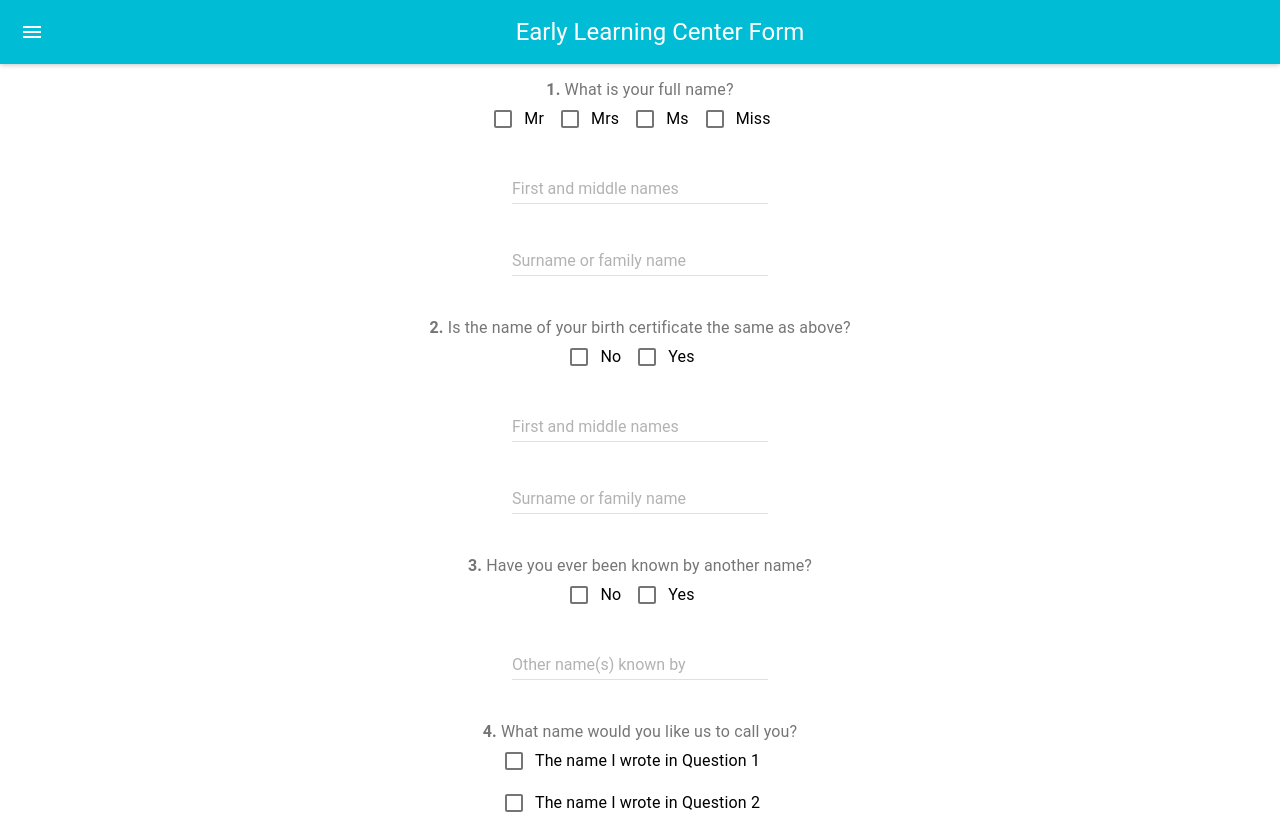
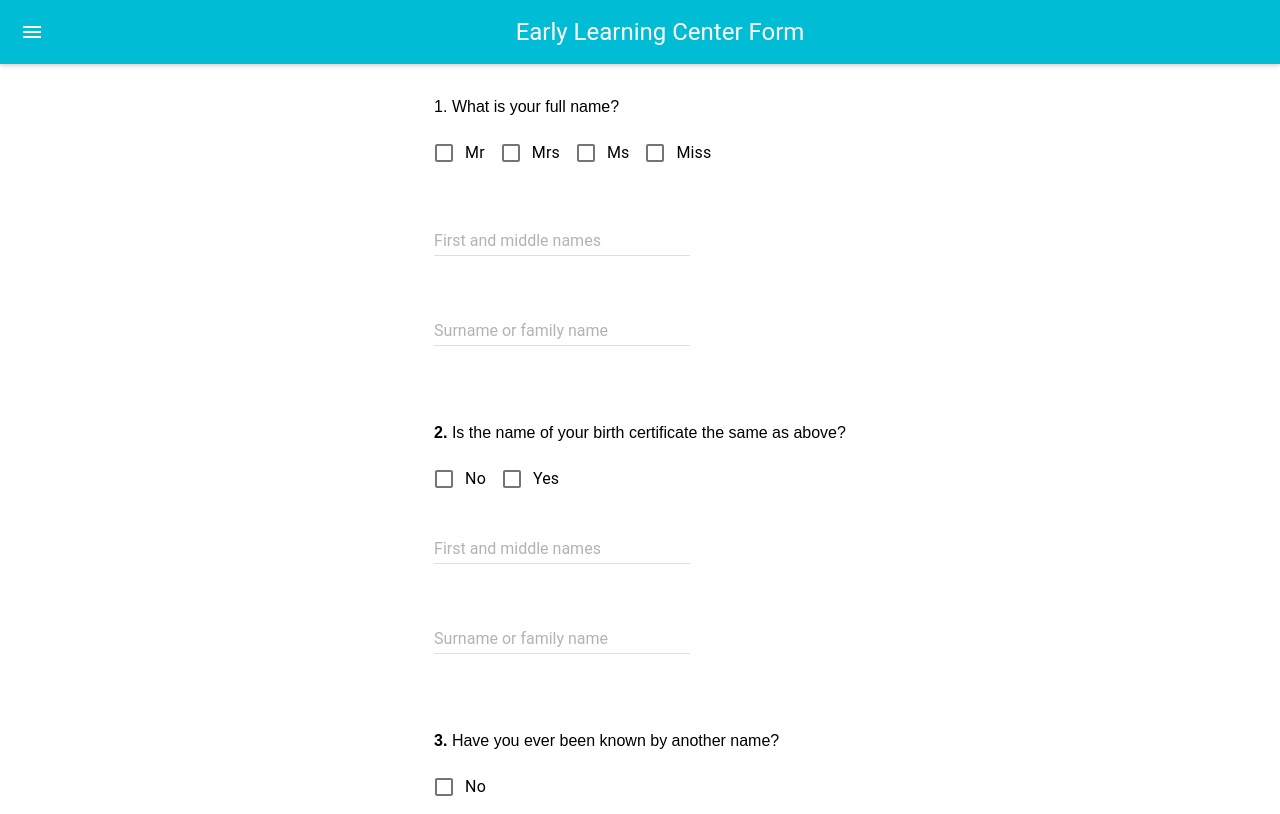
Before and after one commit to dimazper/eljfrontend, a React (Create React App) app in the folder userform/: page /userform in a window 1280 px wide. Shown: the top 814 px of the page. Built offline with nearby package versions, Linux system fonts and the light colour scheme.

Commit message:
landing page add paragraph

```diff
--- a/userform/src/components/FormUserDetails.js
+++ b/userform/src/components/FormUserDetails.js
@@ -24,9 +24,9 @@ export class FormUserDetails extends Component {
             <MuiThemeProvider>
                 <React.Fragment>
                     <AppBar title="Early Learning Center Form" /><br></br>
-
+{/* Question 1              */}
       <FormControl component="fieldset">
-      <FormLabel component="legend"><b>1.</b> What is your full name?</FormLabel>
+      <p class="question">1. What is your full name?</p>
               <FormGroup aria-label="position" row>
 
                 <FormControlLabel
@@ -55,11 +55,8 @@ export class FormUserDetails extends Component {
                     label="Miss"
                     labelPlacement="end"
                 />
-
               </FormGroup>
-    </FormControl><br></br>
-
-
+                <br></br>
                     <TextField
                        hintText="Enter Your First Name" //hfgfg
                        floatingLabelText="First and middle names"
@@ -73,9 +70,15 @@ export class FormUserDetails extends Component {
                        onChange={handleChange('lastName')}
                        defaultValue={values.lastName}
                     />
-                    <br/><br></br><br></br>
-                    <FormLabel component="legend"><b>2. </b>Is the name of your birth certificate the same as above?</FormLabel>
+                    <br/>
+                    <br/>
+                    <br/>
 
+  {/* end of question 1 */}
+
+  {/* question 2 */}
+        <p class="question"><b>2. </b>Is the name of your birth certificate the same as above?</p>
+            <FormGroup aria-label="position" row>
                 <FormControlLabel
                   value="no"
                   control={<Checkbox color="primary" />}
@@ -87,7 +90,9 @@ export class FormUserDetails extends Component {
                   control={<Checkbox color="primary" />}
                   label="Yes"
                   labelPlacement="end"
-        /><br></br>
+                />
+            </FormGroup>
+
                    <TextField
                        hintText="Enter Your First Name" //hfgfg
                        floatingLabelText="First and middle names"
@@ -101,8 +106,10 @@ export class FormUserDetails extends Component {
                        onChange={handleChange('lastNameNOTsame')}
                        defaultValue={values.lastNameNOTsame}
                     />
+
+
                     <br/><br></br><br></br>
-                    <FormLabel component="legend"><b>3. </b>Have you ever been known by another name?</FormLabel>
+                    <p class="question"><b>3. </b>Have you ever been known by another name?</p>
                     <FormControlLabel
           value="no"
           control={<Checkbox color="primary" />}
@@ -121,7 +128,7 @@ export class FormUserDetails extends Component {
                        onChange={handleChange('nameOtherKnown')}
                        defaultValue={values.nameOtherKnown}
                     /><br></br><br></br><br></br>
-                     <FormLabel component="legend"><b>4. </b>What name would you like us to call you?</FormLabel>
+                     <p class="question"><b>4. </b>What name would you like us to call you?</p>
                     <FormControlLabel
           value="3q1name"
           control={<Checkbox color="primary" />}
@@ -146,6 +153,7 @@ export class FormUserDetails extends Component {
                        style={styles.button}
                        onClick={this.continue}
                     />
+                    </FormControl>
                 </React.Fragment>
             </MuiThemeProvider>
         );
--- a/userform/src/components/LandingPage.css
+++ b/userform/src/components/LandingPage.css
@@ -156,3 +156,7 @@ body {
 div {
   text-align: center;
 }
+
+.question {
+  text-align: left;
+}
```
Lines whose indentation alone changed are shown as unchanged.
